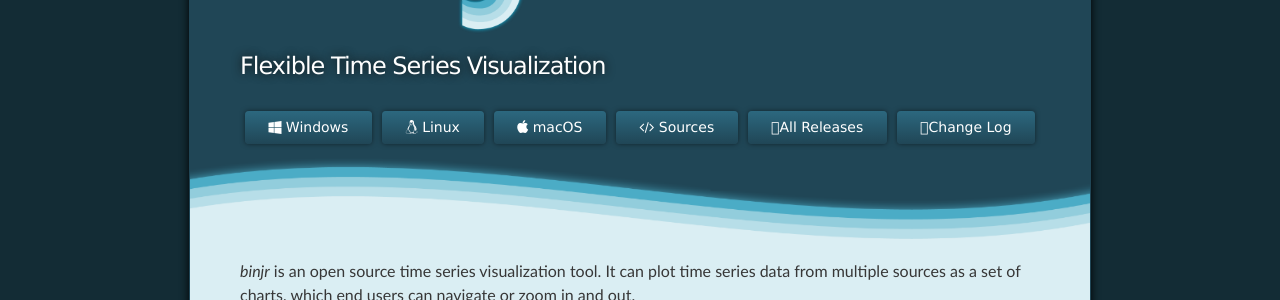
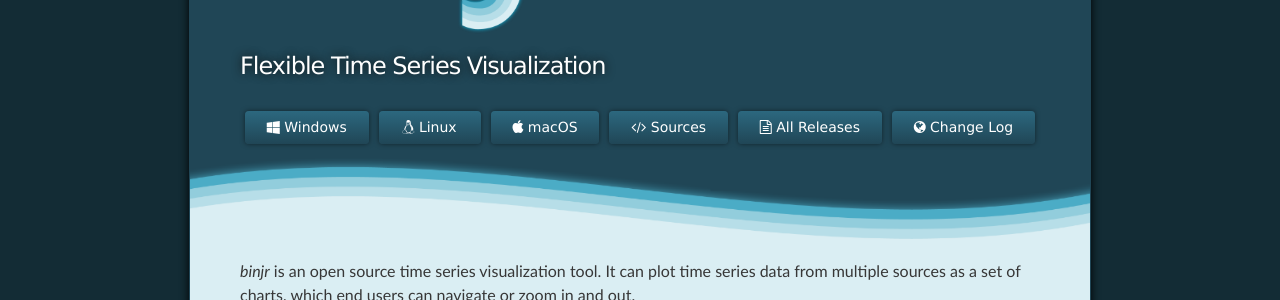
Before and after one commit to binjr/binjr.github.io, a Jekyll site: the page built from index.md, in a window 1280 px wide. Shown: the part 203-503 px from the top of the page. Built offline with Jekyll 4.4.1, drawn with Linux system fonts in a browser that asks for light colours; our own code applies the rules of GitHub Pages for plain Markdown files; comment, search, counter and statistics services are not loaded.

Commit message:
fixed new icons

```diff
--- a/_layouts/default.html
+++ b/_layouts/default.html
@@ -94,8 +94,8 @@
           <a class="tool-bar--item binjr-download-linux" href="https://github.com/binjr/binjr/releases/latest"><i class="fa fa-linux" aria-hidden="true"></i> Linux</a>
           <a class="tool-bar--item binjr-download-mac" href="https://github.com/binjr/binjr/releases/latest"><i class="fa fa-apple" aria-hidden="true"></i> macOS</a>
           <a class="tool-bar--item binjr-download-code" href="https://github.com/binjr/binjr/releases/latest"><i class="fa fa-code" aria-hidden="true"></i> Sources</a>
-          <a class="tool-bar--item" href="https://github.com/binjr/binjr/releases"><i class="fa-file-text-o" aria-hidden="true"></i>All Releases</a>
-          <a class="tool-bar--item" href="/CHANGELOG"><i class="fa-globe" aria-hidden="true"></i>Change Log</a>
+          <a class="tool-bar--item" href="https://github.com/binjr/binjr/releases"><i class="fa fa-file-text-o" aria-hidden="true"></i> All Releases</a>
+          <a class="tool-bar--item" href="/CHANGELOG"><i class="fa fa-globe" aria-hidden="true"></i> Change Log</a>
         </div>
         <p></p>
       </header>
```
